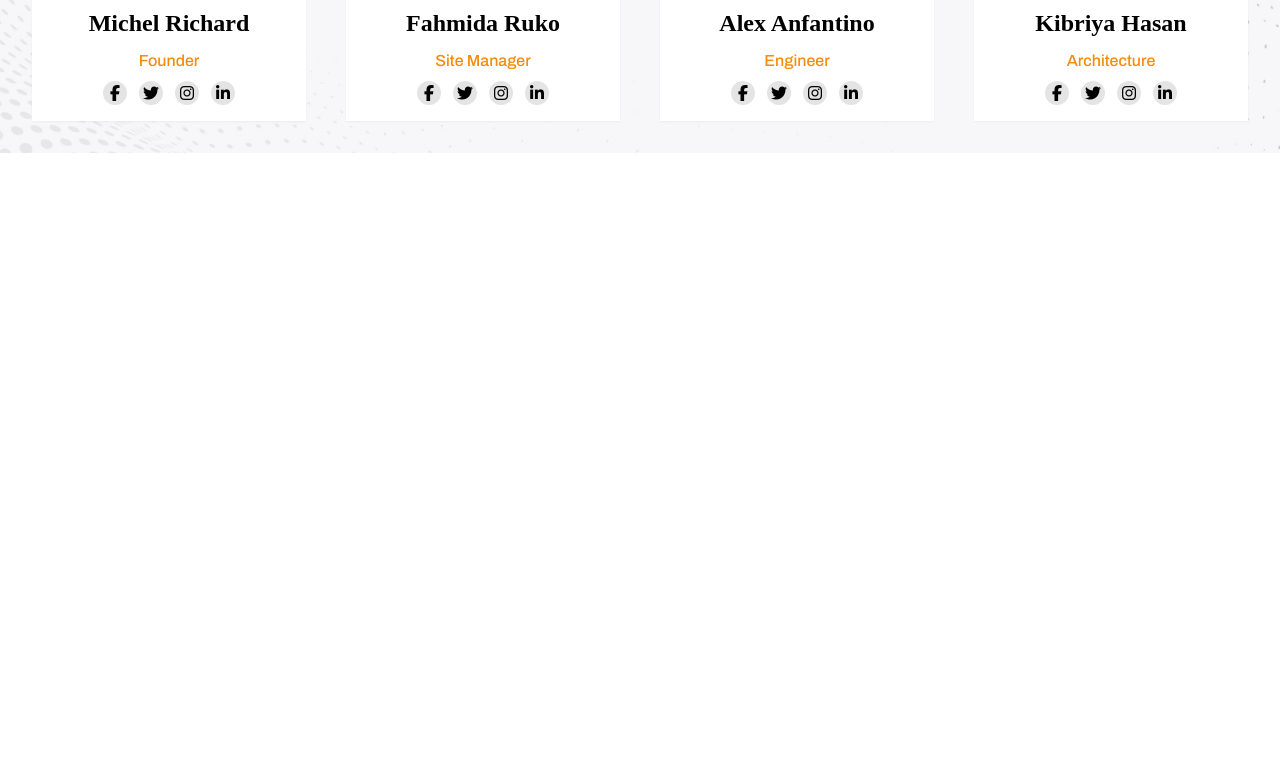
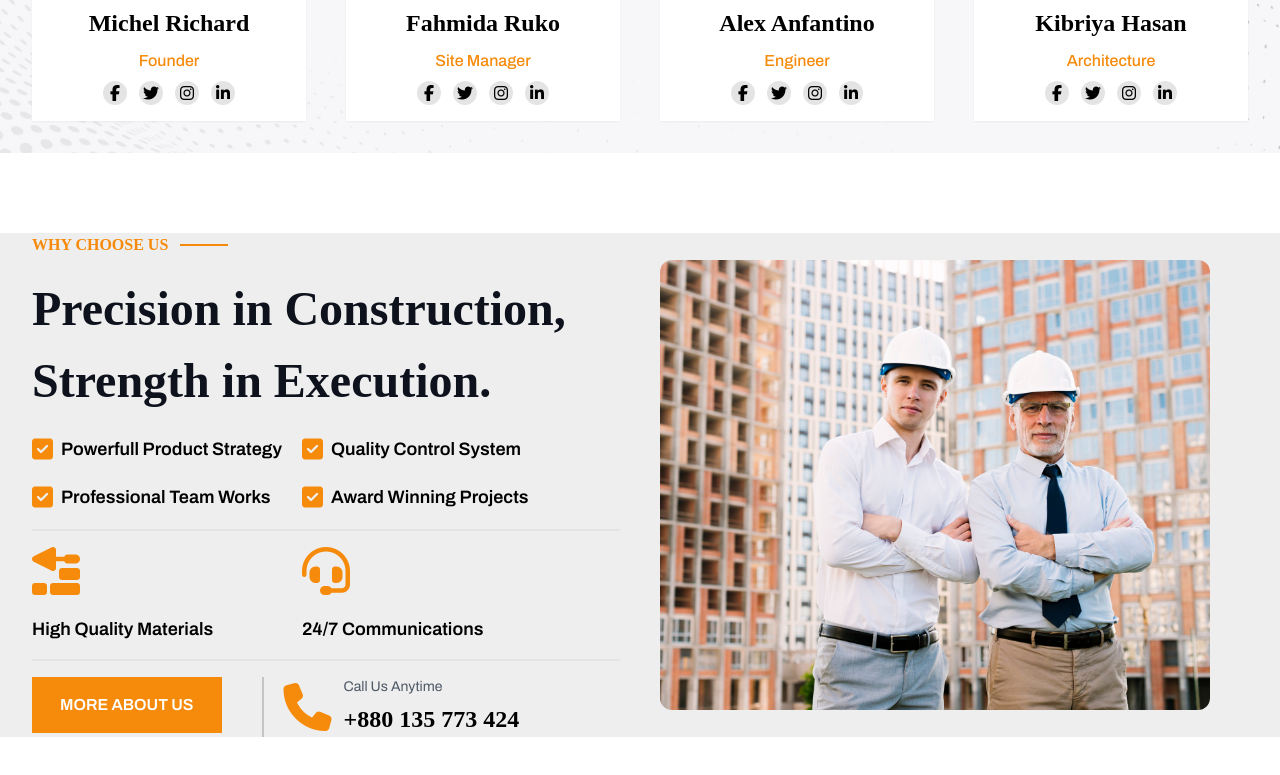
Before and after one commit to Emam-Bokhari/Construction-Portfolio-Template, a website: page src/index.html in a window 1280 px wide. Shown: the part 4402-5177 px from the top of the page. Before the commit the page ends 4635 px from the top, so only its background shows below. Drawn offline with Linux system fonts and the light colour scheme.

Commit message:
create why choose us section with text, and icon

```diff
--- a/src/index.html
+++ b/src/index.html
@@ -139,7 +139,8 @@
             <div
                 class="space-y-3 md:space-y-4 top-2/4 absolute -translate-y-2/4 left-2/4 -translate-x-2/4 lg:-translate-x-0  lg:left-10 xl:left-20 2xl:left-28 ">
 
-                <h2 class="text-[#F68A0A] font-[titillium] uppercase text-[18px] md:text-[20px] font-[600]">WELCOME TO DREAMS CONSTRUCTION
+                <h2 class="text-[#F68A0A] font-[titillium] uppercase text-[18px] md:text-[20px] font-[600]">WELCOME TO
+                    DREAMS CONSTRUCTION
                 </h2>
 
                 <h3
@@ -210,8 +211,8 @@
                     <!-- text -->
                     <div class=" flex-1">
                         <div class="space-y-3 md:space-y-4 ">
-                            <div class="flex items-center gap-3">
-                                <h2 class="text-base font-[titillium] font-[600] text-[#F68A0A] mt-10 lg:mt-0">
+                            <div class="flex items-center gap-3 mt-10  lg:mt-0">
+                                <h2 class="text-base font-[titillium] font-[600] text-[#F68A0A] ">
                                     ABOUT US COMPANY
                                 </h2>
                                 <hr class="border-[1px] border-[#F68A0A] w-12">
@@ -328,7 +329,8 @@
                         <!-- text -->
                         <h2 class="font-[titillium] font-[600] text-[20px] lg:text-[24px] text-[#0E121D]">Building
                             Construction</h2>
-                        <p class="font-[archivo] text-base text-[#4D5765]"> We offer comprehensive construction solutions, ensuring quality, efficiency, and adherence to deadlines</p>
+                        <p class="font-[archivo] text-base text-[#4D5765]"> We offer comprehensive construction
+                            solutions, ensuring quality, efficiency, and adherence to deadlines</p>
                         <!-- read more button -->
                         <button
                             class="uppercase text-sm font-[archivo] font-[600] text-[#0E121D] hover:text-[#F68A0A] transform transition-all duration-200 flex items-center gap-2">
@@ -354,7 +356,8 @@
                         <!-- text -->
                         <h2 class="font-[titillium] font-[600] text-[20px] lg:text-[24px] text-[#0E121D]">Material
                             Supply</h2>
-                        <p class="font-[archivo] text-base text-[#4D5765]">We provide a comprehensive range of high-quality materials, ensuring timely delivery to meet project requirements.</p>
+                        <p class="font-[archivo] text-base text-[#4D5765]">We provide a comprehensive range of
+                            high-quality materials, ensuring timely delivery to meet project requirements.</p>
                         <!-- read more button -->
 
                         <button
@@ -459,7 +462,8 @@
                                         <h2 class="font-[archivo] text-sm">STEP -01</h2>
                                         <h3 class="font-[titillium] font-[600] text-[20px] lg:text-[24px]">Project
                                             Research</h3>
-                                        <p class="font-[archivo] text-base text-[#4D5765]">Comprehensive research to understand project needs, scope, and potential hurdles.</p>
+                                        <p class="font-[archivo] text-base text-[#4D5765]">Comprehensive research to
+                                            understand project needs, scope, and potential hurdles.</p>
                                     </div>
 
 
@@ -485,7 +489,8 @@
                                         <h2 class="font-[archivo] text-sm">STEP -02</h2>
                                         <h3 class="font-[titillium] font-[600] text-[20px] lg:text-[24px]">Design Build
                                         </h3>
-                                        <p class="font-[archivo] text-base text-[#4D5765]">Sketching, prototyping, and commencing construction.</p>
+                                        <p class="font-[archivo] text-base text-[#4D5765]">Sketching, prototyping, and
+                                            commencing construction.</p>
                                     </div>
 
                                 </div>
@@ -511,7 +516,8 @@
                                         <h2 class="font-[archivo] text-sm">STEP -03</h2>
                                         <h3 class="font-[titillium] font-[600] text-[20px] lg:text-[24px]">Starting Work
                                         </h3>
-                                        <p class="font-[archivo] text-base text-[#4D5765]">Initiate construction work according to approved designs and plans.</p>
+                                        <p class="font-[archivo] text-base text-[#4D5765]">Initiate construction work
+                                            according to approved designs and plans.</p>
                                     </div>
 
 
@@ -537,7 +543,8 @@
                                         <h2 class="font-[archivo] text-sm">STEP -04</h2>
                                         <h3 class="font-[titillium] font-[600] text-[20px] lg:text-[24px]">Finished Work
                                         </h3>
-                                        <p class="font-[archivo] text-base text-[#48525f]">Finalize construction work, ensuring adherence to specifications and standards.</p>
+                                        <p class="font-[archivo] text-base text-[#48525f]">Finalize construction work,
+                                            ensuring adherence to specifications and standards.</p>
                                     </div>
 
                                 </div>
@@ -695,12 +702,12 @@
                     Our Professional Team</h3>
 
                 <!-- start cards -->
-                <div class="grid grid-cols-1 md:grid-cols-2 lg:grid-cols-3 xl:grid-cols-4 gap-10" >
+                <div class="grid grid-cols-1 md:grid-cols-2 lg:grid-cols-3 xl:grid-cols-4 gap-10">
                     <!-- card 01 -->
                     <div class="w-full  space-y-2 pb-4 bg-white shadow-sm">
                         <!-- image -->
-                        <img class="w-full h-[420px] lg:h-[320px] xl:h-[265px] object-cover" src="./assets/our-team-member-images/team-01.jpg"
-                            alt="">
+                        <img class="w-full h-[420px] lg:h-[320px] xl:h-[265px] object-cover"
+                            src="./assets/our-team-member-images/team-01.jpg" alt="">
 
 
                         <!-- text -->
@@ -758,8 +765,8 @@
                     <!-- card 02 -->
                     <div class="w-full  space-y-2 pb-4 bg-white shadow-sm">
                         <!-- image -->
-                        <img class="w-full h-[420px] lg:h-[320px] xl:h-[265px] object-cover" src="./assets/our-team-member-images/team-02.jpg"
-                            alt="">
+                        <img class="w-full h-[420px] lg:h-[320px] xl:h-[265px] object-cover"
+                            src="./assets/our-team-member-images/team-02.jpg" alt="">
 
 
                         <!-- text -->
@@ -817,8 +824,8 @@
                     <!-- card 03 -->
                     <div class="w-full  space-y-2 pb-4 bg-white shadow-sm">
                         <!-- image -->
-                        <img class="w-full h-[420px] lg:h-[320px] xl:h-[265px] object-cover" src="./assets/our-team-member-images/team-03.jpg"
-                            alt="">
+                        <img class="w-full h-[420px] lg:h-[320px] xl:h-[265px] object-cover"
+                            src="./assets/our-team-member-images/team-03.jpg" alt="">
 
 
                         <!-- text -->
@@ -876,8 +883,8 @@
                     <!-- card 04 -->
                     <div class=" w-full space-y-2 pb-4 bg-white shadow-sm">
                         <!-- image -->
-                        <img class="w-full h-[420px] lg:h-[320px] xl:h-[265px] object-cover" src="./assets/our-team-member-images/team-04.jpg"
-                            alt="">
+                        <img class="w-full h-[420px] lg:h-[320px] xl:h-[265px] object-cover"
+                            src="./assets/our-team-member-images/team-04.jpg" alt="">
 
 
                         <!-- text -->
@@ -939,7 +946,118 @@
         </div>
         <!-- Ends our team -->
 
+        <!-- Start why choose us -->
+        <div class="bg-[#EEEEEE] w-full my-20">
+            <div class="max-w-screen-xl mx-auto px-8 md:px-16 lg:px-8 space-y-3 md:space-x-4">
 
+                <div class="flex gap-0 lg:gap-10 justify-between items-start lg:items-center flex-col lg:flex-row">
+
+                     <!-- text -->
+                     <div class=" flex-1">
+                        <div class="space-y-3 md:space-y-4 ">
+                            <div class="flex items-center gap-3 lg:mt-0">
+                                <h2 class="text-base font-[titillium] font-[600] text-[#F68A0A]  ">
+                                    WHY CHOOSE US
+                                </h2>
+                                <hr class="border-[1px] border-[#F68A0A] w-12">
+                            </div>
+
+                            <h3 class="text-[36px] lg:text-[48px] font-[titillium] font-[700] text-[#0E121D]">
+                                Precision in Construction, Strength in Execution.
+                            </h3>
+
+                            <!-- icon 1 -->
+                            <div class="flex flex-col lg:flex-row lg:items-center gap-5">
+
+                                <div class="flex items-center gap-2 w-[250px]">
+                                    <i class="fa-solid fa-square-check text-[#F68A0A] text-2xl"></i>
+                                    <span class="text-lg font-[600] font-[archivo]">Powerfull Product Strategy</span>
+                                </div>
+
+                                <div class="flex items-center gap-2  w-[250px]">
+                                    <i class="fa-solid fa-square-check text-[#F68A0A] text-2xl"></i>
+                                    <span class="text-lg font-[600] font-[archivo]">Quality Control System</span>
+                                </div>
+
+                            </div>
+
+                            <!-- icon 2 -->
+                            <div class="flex flex-col lg:flex-row lg:items-center gap-5 ">
+
+                                <div class="flex items-center gap-2  w-[250px]">
+                                    <i class="fa-solid fa-square-check text-[#F68A0A] text-2xl"></i>
+                                    <span class="text-lg font-[600] font-[archivo]">Professional Team Works</span>
+                                </div>
+
+                                <div class="flex items-center gap-2  w-[250px]">
+                                    <i class="fa-solid fa-square-check text-[#F68A0A] text-2xl"></i>
+                                    <span class="text-lg font-[600] font-[archivo]">Award Winning Projects</span>
+                                </div>
+
+                            </div>
+
+                            <div>
+                                <hr class="border-[1px] border-[#E4E4E4]">
+                            </div>
+
+                            <!-- icon -->
+                            <div class="flex flex-col lg:flex-row lg:items-center gap-5 ">
+
+                                <div class="flex flex-col gap-5  w-[250px]">
+                                    <i class="fa-solid fa-trowel-bricks text-[#F68A0A] text-5xl"></i>
+                                    <span class="text-lg font-[600] font-[archivo]">High Quality Materials</span>
+                                </div>
+
+                                <div class="flex flex-col gap-5  w-[250px]">
+                                    <i class="fa-solid fa-headset text-[#F68A0A] text-5xl"></i>
+                                    <span class="text-lg font-[600] font-[archivo]">24/7 Communications</span>
+                                </div>
+
+                            </div>
+
+                            <div>
+                                <hr class="border-[1px] border-[#E4E4E4]">
+                            </div>
+
+                            <div class="flex space-y-3 md:space-y-4 lg:space-y-0 lg:gap-10 flex-col lg:flex-row">
+                                <!-- more about us button -->
+                                <div>
+                                    <button
+                                        class="bg-[#F68A0A] hover:bg-[#ee8404] transform transition-all duration-300 px-5 lg:px-7 text-sm md:text-base font-[archivo] font-[600] py-3 lg:py-4 text-white uppercase">
+                                        MORE ABOUT Us
+                                    </button>
+                                </div>
+
+                                <!-- founder text -->
+                                <div class=" lg:border-[#C4C4C4]  lg:border-l-2 ">
+                                    <div class="lg:ml-5">
+                                        <div class="flex flex-row items-center gap-3  w-[250px]">
+                                            <i class="fa-solid fa-phone text-[#F68A0A] text-5xl"></i>
+                                            <div>
+                                                <h2 class="text-sm text-[#4D5765] font-[archivo]">Call Us Anytime</h2>
+                                            <p class="text-[24px] font-[600] font-[titillium] mt-1">+880 135 773 424</p>
+                                            </div>
+                                        </div>
+                                    </div>
+                                </div>
+                            </div>
+                        </div>
+
+                    </div>
+
+                    <!-- image -->
+                    <div class="flex-1 mt-10 lg:mt-0">
+                        <div>
+                            <img class="w-[550px] h-[450px] object-cover rounded-xl "
+                                src="./assets/aboutUs-image/aboutus-profile.jpg" alt="">
+                        </div>
+                    </div>
+
+                </div>
+
+            </div>
+        </div>
+        <!-- Ends why choose us -->
 
 
 
@@ -949,17 +1067,3 @@
 </body>
 
 </html>
-
-
-
-
-<!--
-
-<a href="#">
-    <i
-        class="fa-brands fa-linkedin-in text-sm text-[#908C8D] hover:text-[] transform transition-all duration-300"></i>
-</a>
-<a href="#">
-    <i
-        class="fa-brands fa-instagram text-sm text-[#908C8D] hover:text-[] transform transition-all duration-300"></i>
-</a> -->
```
Also changed, not shown: src/output.css. Lines whose indentation alone changed are shown as unchanged.
